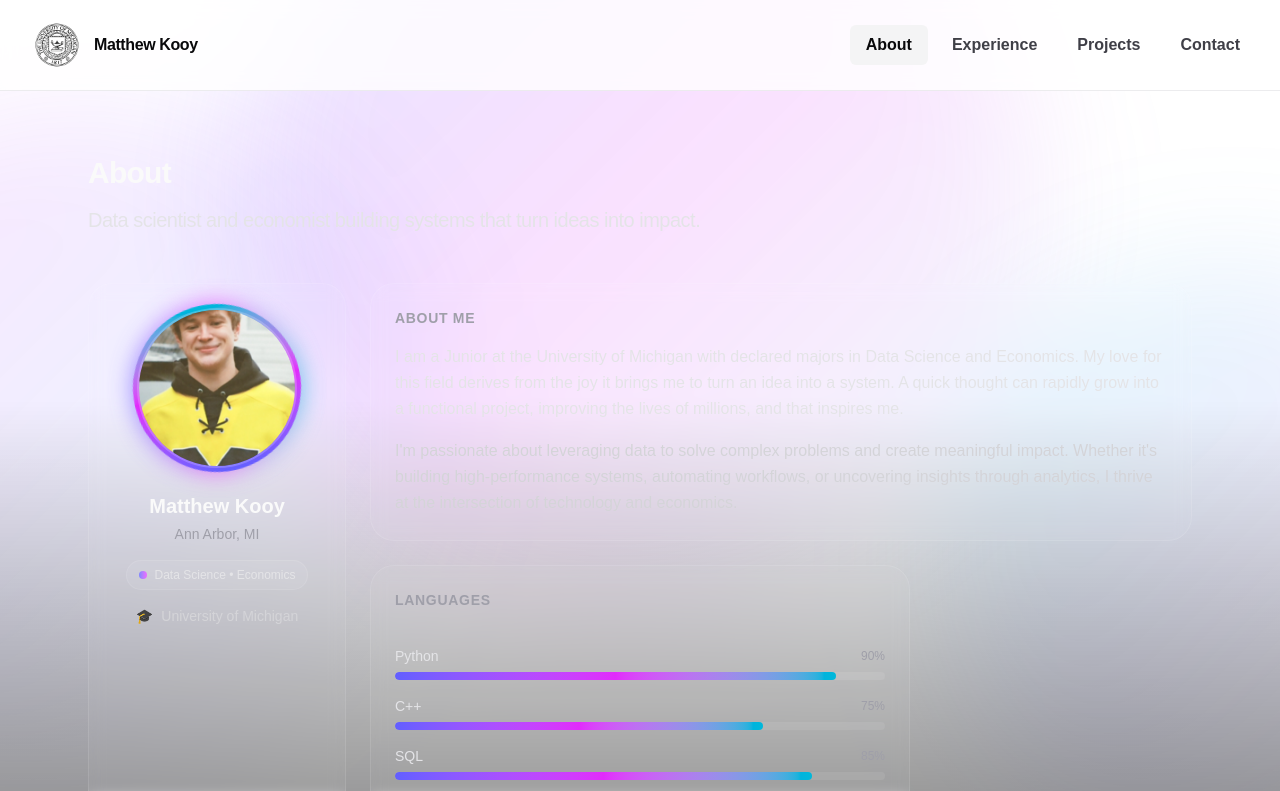
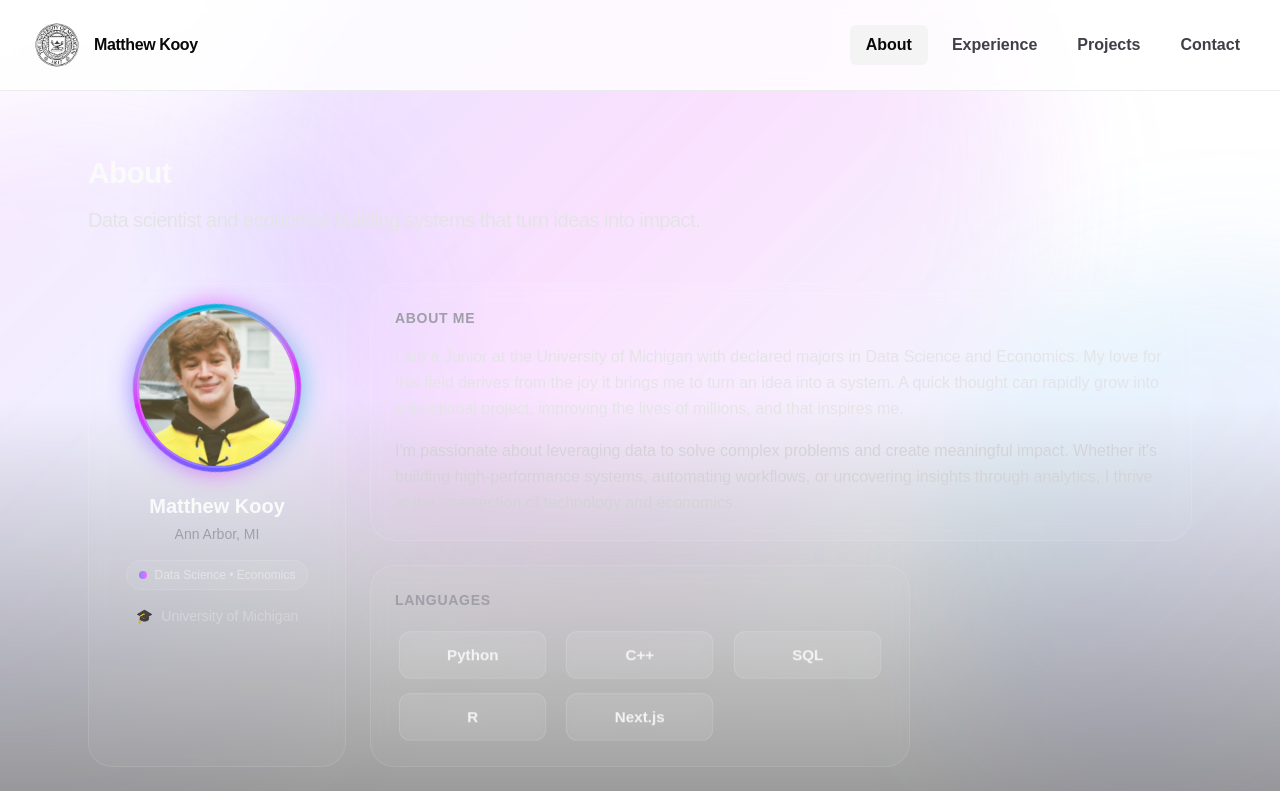
Before and after one commit to matthewkooy2/matthewkooy2.github.io, a Next.js app: page /about in a window 1280 px wide. Shown: the top 791 px of the page. Built offline with nearby package versions, Linux system fonts and the light colour scheme.

Commit message:
fixed percentage bars - About

```diff
--- a/src/app/about/page.tsx
+++ b/src/app/about/page.tsx
@@ -36,13 +36,7 @@ function useScrollReveal() {
 }
 
 // Skill data
-const LANGUAGES = [
-  { name: "Python", level: 90 },
-  { name: "C++", level: 75 },
-  { name: "SQL", level: 85 },
-  { name: "R", level: 70 },
-  { name: "Next.js", level: 65 },
-];
+const LANGUAGES = ["Python", "C++", "SQL", "R", "Next.js"];
 
 const TOOLS = [
   "Pandas",
@@ -93,21 +87,16 @@ const CATEGORY_BORDERS: Record<string, string> = {
   Economics: "border-fuchsia-500/30",
 };
 
-function SkillBar({ name, level, delay }: { name: string; level: number; delay: number }) {
+function LanguageCard({ name, delay }: { name: string; delay: number }) {
   return (
     <div
-      className="reveal-on-scroll opacity-0 translate-y-4"
+      className="reveal-on-scroll opacity-0 scale-95 group relative"
       style={{ transitionDelay: `${delay}ms` }}
     >
-      <div className="flex items-center justify-between mb-1.5">
-        <span className="text-sm font-medium text-zinc-200">{name}</span>
-        <span className="text-xs text-zinc-400">{level}%</span>
-      </div>
-      <div className="h-2 w-full rounded-full bg-white/[0.08] overflow-hidden">
-        <div
-          className="skill-bar-fill h-full rounded-full bg-gradient-to-r from-indigo-500 via-fuchsia-500 to-cyan-500"
-          style={{ width: `${level}%` }}
-        />
+      {/* Gradient border effect */}
+      <div className="absolute -inset-[1px] rounded-xl bg-gradient-to-r from-indigo-500/50 via-fuchsia-500/50 to-cyan-500/50 opacity-0 blur-sm transition-opacity duration-300 group-hover:opacity-100" />
+      <div className="relative flex items-center justify-center rounded-xl border border-white/15 bg-white/[0.06] px-5 py-3 backdrop-blur transition-all duration-300 hover:bg-white/[0.10] hover:border-white/25">
+        <span className="text-base font-semibold text-zinc-100">{name}</span>
       </div>
     </div>
   );
@@ -198,7 +187,7 @@ export default function AboutPage() {
                     src="/selfflick.jpg"
                     alt="Matthew Kooy"
                     fill
-                    className="object-cover transition-transform duration-500 hover:scale-110"
+                    className="object-cover object-[center_25%] transition-transform duration-500 hover:scale-110"
                     priority
                   />
                 </div>
@@ -259,9 +248,9 @@ export default function AboutPage() {
               <h3 className="text-sm font-semibold uppercase tracking-wider text-zinc-400">
                 Languages
               </h3>
-              <div className="mt-5 flex flex-col gap-4">
+              <div className="mt-5 grid grid-cols-2 gap-3 sm:grid-cols-3">
                 {LANGUAGES.map((lang, i) => (
-                  <SkillBar key={lang.name} name={lang.name} level={lang.level} delay={300 + i * 100} />
+                  <LanguageCard key={lang} name={lang} delay={300 + i * 75} />
                 ))}
               </div>
             </div>
```
